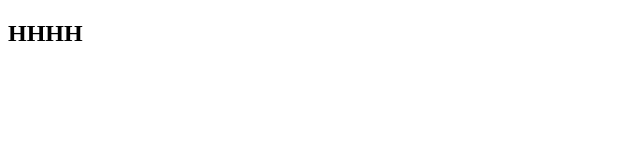
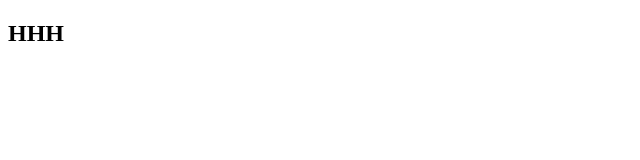
Before and after one commit to jjnxed/latihanGitBaru, a plain HTML site: page index.html in a window 1280 px wide. Shown: the full height of the page, 0-640 px from the left. Drawn offline with Linux system fonts and the light colour scheme.

Commit message:
checkpoin- 2

```diff
--- a/index.html
+++ b/index.html
@@ -4,10 +4,12 @@
     <meta charset="UTF-8">
     <meta http-equiv="X-UA-Compatible" content="IE=edge">
     <meta name="viewport" content="width=device-width, initial-scale=1.0">
+
     <title>Document</title>
 </head>
 <body>
-    <H2>HHHH</H2>
+    <H2>HHH</H2>
+
 
 </body>
 </html>
```
